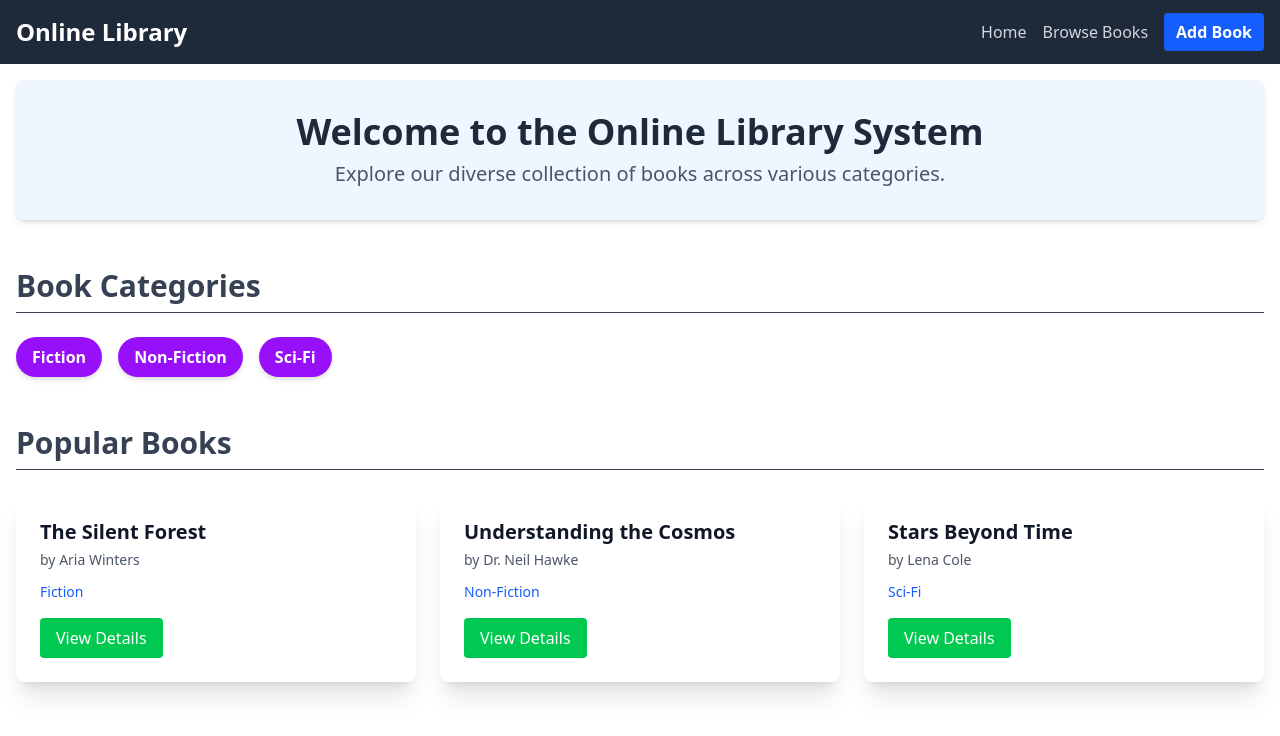
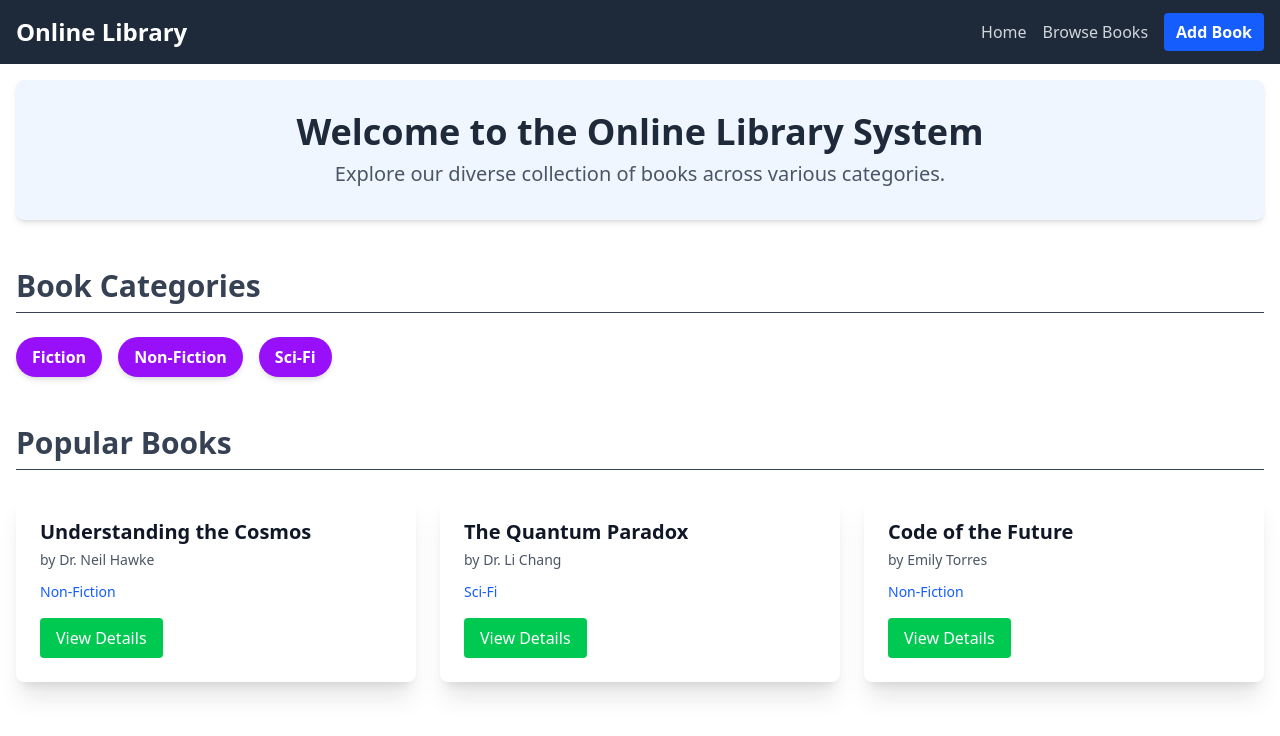
Before and after one commit to GuduruVinay/Online-Library-System, a React (Vite) app: page / in a window 1280 px wide. Shown: the top 736 px of the page. Built offline with nearby package versions, Linux system fonts and the light colour scheme.

Commit message:
Refactored Popular Books Logic

```diff
--- a/src/components/AddBookPage.jsx
+++ b/src/components/AddBookPage.jsx
@@ -51,8 +51,8 @@ function AddBookPage() {
             title: formData.title.trim(),
             author: formData.author.trim(),
             category: formData.category.trim(),
+            rating: parseFloat(formData.rating),
             description: formData.description.trim(),
-            rating: parseFloat(formData.rating),
         }
 
         dispatch(addBook(newBook));
--- a/src/components/HomePage.jsx
+++ b/src/components/HomePage.jsx
@@ -10,7 +10,10 @@ function HomePage() {
         return Array.from(categorySet);
     }, [books]);
 
-    const popularBooks = books.slice(0, 3);
+    const popularBooks = useMemo(() => {
+        const popularSet = new Set(books.filter(book => book.rating >= 4.5));
+        return Array.from(popularSet);
+    }, [books])
 
     return (
         <div className="space-y-12">
--- a/src/data/books.js
+++ b/src/data/books.js
@@ -4,139 +4,129 @@ export const initialBooks = [
     title: "The Silent Forest",
     author: "Aria Winters",
     category: "Fiction",
-    publishedDate: "2018-05-12",
+    popular: true,
+    rating: 4.4,
     pages: 320,
     coverImage:
       "https://images.pexels.com/photos/46274/pexels-photo-46274.jpeg?auto=compress&cs=tinysrgb&w=400",
     description:
       "A gripping tale of mystery and survival in an ancient forest filled with secrets.",
-    rating: 4.5,
-    popular: true,
   },
   {
     id: "2",
     title: "Understanding the Cosmos",
     author: "Dr. Neil Hawke",
     category: "Non-Fiction",
-    publishedDate: "2020-09-20",
+    popular: true,
+    rating: 4.8,
     pages: 410,
     coverImage:
       "https://images.pexels.com/photos/2150/sky-space-dark-galaxy.jpg?auto=compress&cs=tinysrgb&w=400",
     description:
       "An accessible introduction to modern astrophysics and our place in the universe.",
-    rating: 4.8,
-    popular: true,
   },
   {
     id: "3",
     title: "Stars Beyond Time",
     author: "Lena Cole",
     category: "Sci-Fi",
-    publishedDate: "2022-01-15",
+    popular: false,
+    rating: 4.2,
     pages: 280,
     coverImage:
       "https://images.pexels.com/photos/110854/pexels-photo-110854.jpeg?auto=compress&cs=tinysrgb&w=400",
     description:
       "A sci-fi adventure that follows a team of explorers beyond the edge of known space.",
-    rating: 4.2,
-    popular: true,
   },
   {
     id: "4",
     title: "Mindful Living",
     author: "Sara Blake",
     category: "Non-Fiction",
-    publishedDate: "2019-03-10",
+    popular: false,
+    rating: 4.0,
     pages: 200,
     coverImage:
       "https://images.pexels.com/photos/1557238/pexels-photo-1557238.jpeg?auto=compress&cs=tinysrgb&w=400",
     description:
       "Practical tips and exercises to live a calmer and more intentional life.",
-    rating: 4.0,
-    popular: false,
   },
   {
     id: "5",
     title: "City of Dreams",
     author: "Michael Grey",
     category: "Fiction",
-    publishedDate: "2017-11-03",
+    popular: false,
+    rating: 3.9,
     pages: 350,
     coverImage:
       "https://images.pexels.com/photos/374870/pexels-photo-374870.jpeg?auto=compress&cs=tinysrgb&w=400",
     description:
       "A drama about ambition, love, and betrayal in a fast-paced metropolitan city.",
-    rating: 3.9,
-    popular: true,
   },
   {
     id: "6",
     title: "The Quantum Paradox",
     author: "Dr. Li Chang",
     category: "Sci-Fi",
-    publishedDate: "2021-06-01",
+    popular: false,
+    rating: 4.7,
     pages: 295,
     coverImage:
       "https://images.pexels.com/photos/256381/pexels-photo-256381.jpeg?auto=compress&cs=tinysrgb&w=400",
     description:
       "When an experiment goes wrong, a physicist finds himself in parallel realities.",
-    rating: 4.7,
-    popular: false,
   },
   {
     id: "7",
     title: "History of Civilizations",
     author: "Anand Rao",
     category: "Non-Fiction",
-    publishedDate: "2015-01-25",
+    popular: false,
+    rating: 4.3,
     pages: 500,
     coverImage:
       "https://images.pexels.com/photos/256541/pexels-photo-256541.jpeg?auto=compress&cs=tinysrgb&w=400",
     description:
       "A comprehensive look at the rise and fall of human civilizations through history.",
-    rating: 4.3,
-    popular: false,
   },
   {
     id: "8",
     title: "Code of the Future",
     author: "Emily Torres",
     category: "Non-Fiction",
-    publishedDate: "2023-02-14",
+    popular: true,
+    rating: 4.6,
     pages: 260,
     coverImage:
       "https://images.pexels.com/photos/2706379/pexels-photo-2706379.jpeg?auto=compress&cs=tinysrgb&w=400",
     description:
       "Exploring AI, automation, and how technology will shape the next century.",
-    rating: 4.6,
-    popular: true,
   },
   {
     id: "9",
     title: "Galactic Outlaws",
     author: "R. K. Monroe",
     category: "Sci-Fi",
-    publishedDate: "2016-08-19",
+    popular: false,
+    rating: 3.8,
     pages: 310,
     coverImage:
       "https://images.pexels.com/photos/2150/sky-space-dark-galaxy.jpg?auto=compress&cs=tinysrgb&w=400",
     description:
       "A band of misfits takes on corrupt empires in a distant galaxy.",
-    rating: 3.8,
-    popular: false,
   },
   {
     id: "10",
     title: "Whispers of the Sea",
     author: "Nora Lane",
     category: "Fiction",
-    publishedDate: "2014-12-05",
+    popular: false,
+    rating: 4.1,
     pages: 230,
     coverImage:
       "https://images.pexels.com/photos/2387873/pexels-photo-2387873.jpeg?auto=compress&cs=tinysrgb&w=400",
     description:
       "A heartwarming story about finding oneself in a small coastal town.",
-    rating: 4.1,
-    popular: false,
   },
 ];
```
